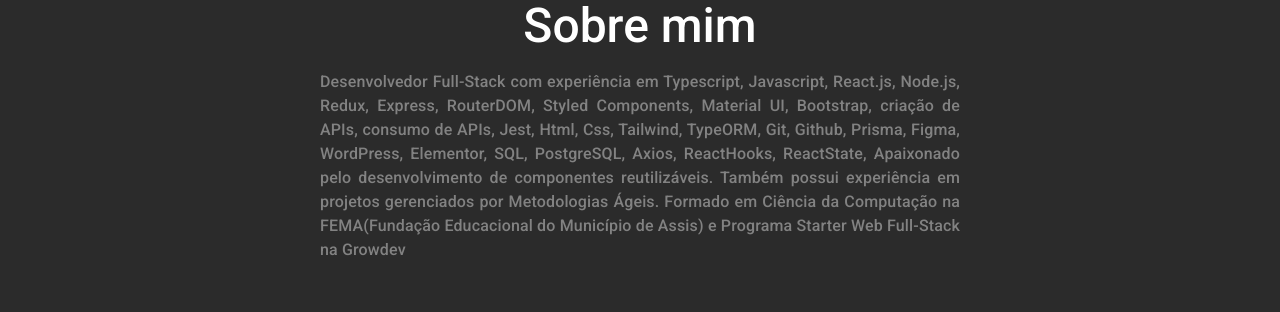
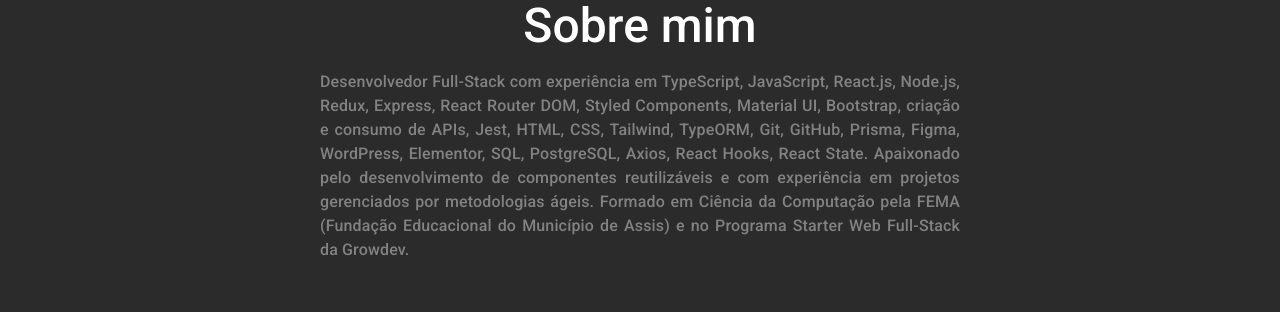
Before and after one commit to gabrielcampoos/Portfolio, a React (Vite) app: page / in a window 1280 px wide. Shown: the part 634-946 px from the top of the page. Built offline with nearby package versions, Linux system fonts and the light colour scheme.

Commit message:
Fix about

```diff
--- a/src/pages/Home/components/About/AboutSm/index.tsx
+++ b/src/pages/Home/components/About/AboutSm/index.tsx
@@ -155,18 +155,17 @@ export const AboutSm = () => {
 							px: 2,
 						}}
 					>
-						Desenvolvedor Full-Stack com experiência em Typescript,
-						Javascript, React.js, Node.js, Redux, Express,
-						RouterDOM, Styled Components, Material UI, Bootstrap,
-						criação de APIs, consumo de APIs, Jest, Html, Css,
-						Tailwind, TypeORM, Git, Github, Prisma, Figma,
-						WordPress, Elementor, SQL, PostgreSQL, Axios,
-						ReactHooks, ReactState, Apaixonado pelo desenvolvimento
-						de componentes reutilizáveis. Também possui experiência
-						em projetos gerenciados por Metodologias Ágeis. Formado
-						em Ciência da Computação na FEMA(Fundação Educacional do
-						Município de Assis) e Programa Starter Web Full-Stack na
-						Growdev
+						Desenvolvedor Full-Stack com experiência em TypeScript,
+						JavaScript, React.js, Node.js, Redux, Express, React
+						Router DOM, Styled Components, Material UI, Bootstrap,
+						criação e consumo de APIs, Jest, HTML, CSS, Tailwind,
+						TypeORM, Git, GitHub, Prisma, Figma, WordPress,
+						Elementor, SQL, PostgreSQL, Axios, React Hooks, React
+						State. Apaixonado pelo desenvolvimento de componentes
+						reutilizáveis e com experiência em projetos gerenciados
+						por metodologias ágeis. Formado em Ciência da Computação
+						pela FEMA (Fundação Educacional do Município de Assis) e
+						no Programa Starter Web Full-Stack da Growdev.
 					</Typography>
 				</Box>
 			</Grid>
--- a/src/pages/Home/components/About/index.tsx
+++ b/src/pages/Home/components/About/index.tsx
@@ -172,20 +172,20 @@ export const About = () => {
 									}}
 								>
 									Desenvolvedor Full-Stack com experiência em
-									Typescript, Javascript, React.js, Node.js,
-									Redux, Express, RouterDOM, Styled
+									TypeScript, JavaScript, React.js, Node.js,
+									Redux, Express, React Router DOM, Styled
 									Components, Material UI, Bootstrap, criação
-									de APIs, consumo de APIs, Jest, Html, Css,
-									Tailwind, TypeORM, Git, Github, Prisma,
+									e consumo de APIs, Jest, HTML, CSS,
+									Tailwind, TypeORM, Git, GitHub, Prisma,
 									Figma, WordPress, Elementor, SQL,
-									PostgreSQL, Axios, ReactHooks, ReactState,
+									PostgreSQL, Axios, React Hooks, React State.
 									Apaixonado pelo desenvolvimento de
-									componentes reutilizáveis. Também possui
-									experiência em projetos gerenciados por
-									Metodologias Ágeis. Formado em Ciência da
-									Computação na FEMA(Fundação Educacional do
-									Município de Assis) e Programa Starter Web
-									Full-Stack na Growdev
+									componentes reutilizáveis e com experiência
+									em projetos gerenciados por metodologias
+									ágeis. Formado em Ciência da Computação pela
+									FEMA (Fundação Educacional do Município de
+									Assis) e no Programa Starter Web Full-Stack
+									da Growdev.
 								</Typography>
 							</Box>
 						</Grid>
```
